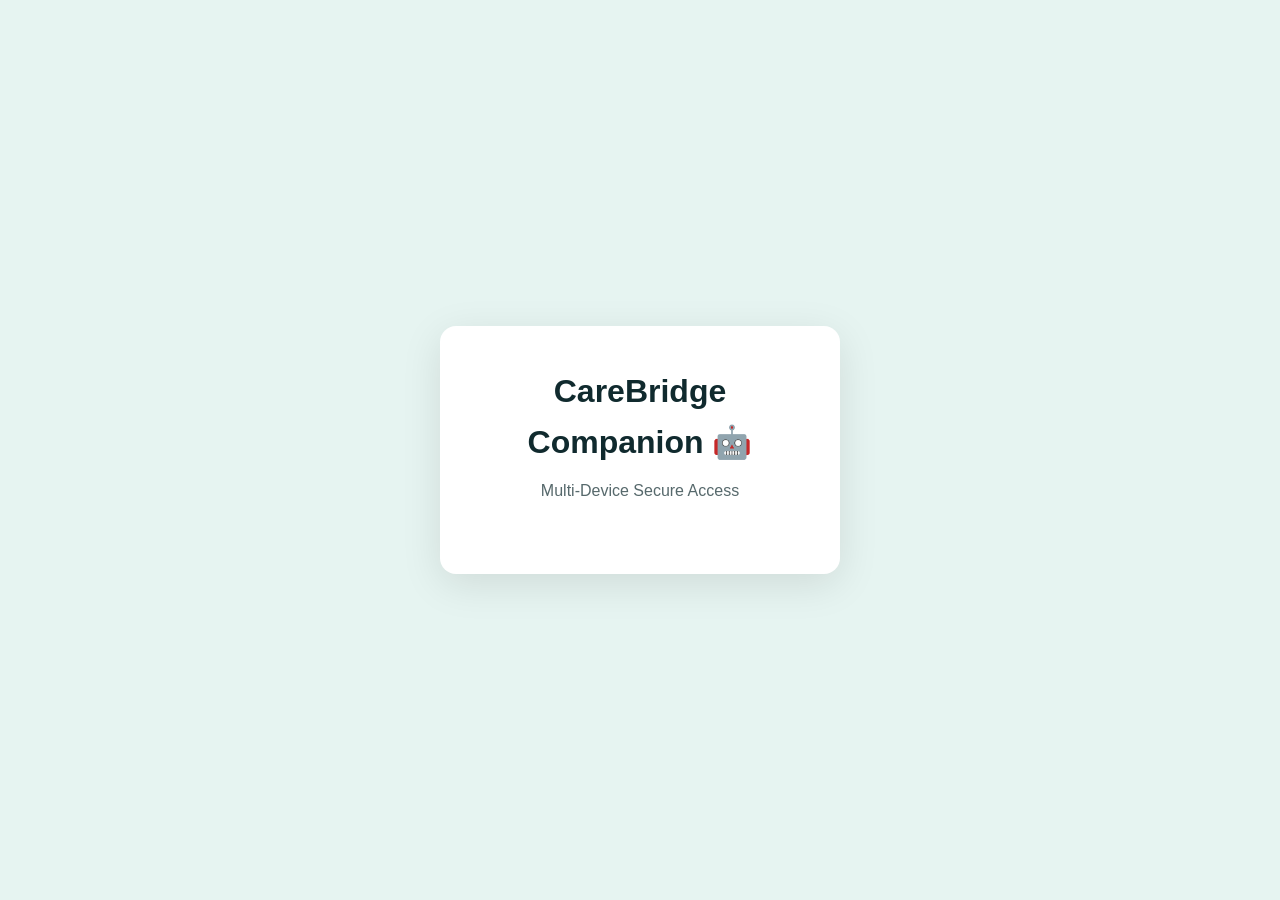
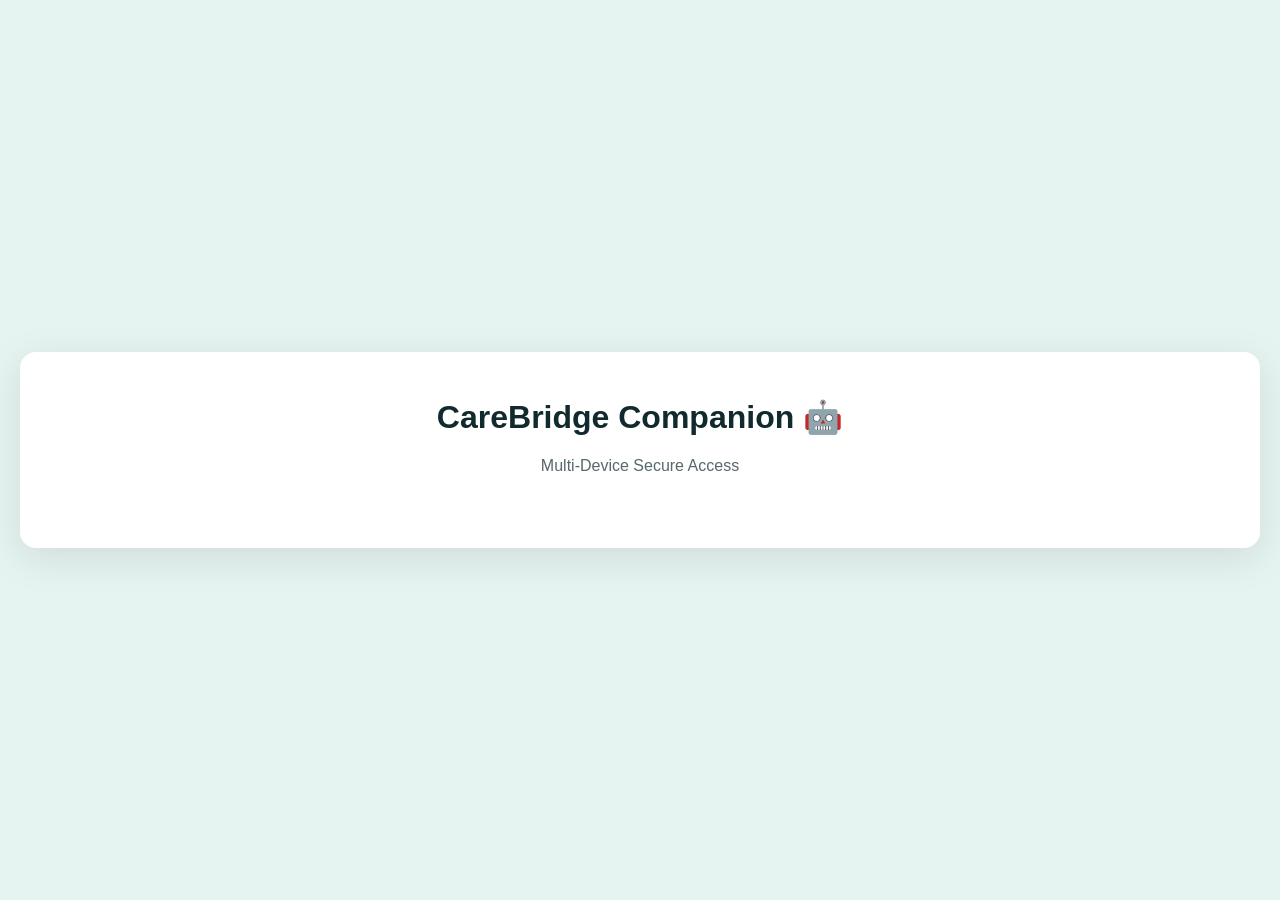

Add demo panel and evaluator guidance

--- a/client/styles.css
+++ b/client/styles.css
@@ -98,11 +98,19 @@ body {
   padding: 20px;
 }
 
+.login-layout {
+  width: 100%;
+  max-width: 1180px;
+  display: grid;
+  grid-template-columns: minmax(320px, 420px) minmax(360px, 1fr);
+  gap: 24px;
+  align-items: start;
+}
+
 .login-container {
   background: var(--card-bg);
   border-radius: 16px;
   padding: 40px;
-  max-width: 400px;
   width: 100%;
   box-shadow: 0 10px 40px rgba(0, 0, 0, 0.1);
 }
@@ -218,6 +226,109 @@ body {
 .form-group {
   display: flex;
   align-items: center;
+}
+
+.demo-checkbox-row {
+  justify-content: flex-start;
+}
+
+.demo-checkbox-row label {
+  display: inline-flex;
+  align-items: center;
+  gap: 8px;
+  font-weight: 500;
+}
+
+.demo-launch-panel {
+  background:
+    radial-gradient(circle at top right, rgba(44, 122, 123, 0.2), transparent 38%),
+    linear-gradient(180deg, rgba(255, 255, 255, 0.96), rgba(240, 249, 250, 0.96));
+  border: 1px solid rgba(44, 122, 123, 0.14);
+  border-radius: 20px;
+  padding: 28px;
+  box-shadow: 0 16px 44px rgba(16, 42, 46, 0.12);
+}
+
+.demo-panel-header {
+  margin-bottom: 22px;
+}
+
+.demo-panel-header h2 {
+  font-size: 28px;
+  line-height: 1.1;
+  margin: 12px 0 10px;
+}
+
+.demo-panel-header p {
+  color: rgba(16, 42, 46, 0.75);
+  max-width: 48ch;
+}
+
+.demo-badge {
+  display: inline-flex;
+  align-items: center;
+  gap: 6px;
+  padding: 6px 10px;
+  border-radius: 999px;
+  background: rgba(44, 122, 123, 0.12);
+  color: var(--accent-color);
+  font-size: 12px;
+  font-weight: 700;
+  letter-spacing: 0.08em;
+  text-transform: uppercase;
+}
+
+.demo-status {
+  padding: 14px 16px;
+  border-radius: 12px;
+  font-size: 14px;
+  font-weight: 600;
+  margin-bottom: 22px;
+}
+
+.demo-status-checking {
+  background: rgba(255, 193, 7, 0.14);
+  color: #7a5d00;
+}
+
+.demo-status-live {
+  background: rgba(46, 125, 50, 0.12);
+  color: #206728;
+}
+
+.demo-status-fallback {
+  background: rgba(229, 57, 53, 0.1);
+  color: #a22a29;
+}
+
+.demo-panel-section + .demo-panel-section {
+  margin-top: 24px;
+}
+
+.demo-panel-section h3 {
+  font-size: 16px;
+  margin-bottom: 12px;
+}
+
+.demo-flow-list,
+.demo-talking-points {
+  padding-left: 18px;
+  color: rgba(16, 42, 46, 0.85);
+}
+
+.demo-flow-list li,
+.demo-talking-points li {
+  margin-bottom: 8px;
+}
+
+.demo-action-grid {
+  display: grid;
+  grid-template-columns: repeat(2, minmax(0, 1fr));
+  gap: 12px;
+}
+
+.demo-action-grid .btn {
+  width: 100%;
 }
 
 .form-group input[type="checkbox"] + label {
@@ -452,6 +563,52 @@ body {
   justify-content: space-between;
   align-items: center;
   box-shadow: 0 2px 8px rgba(0, 0, 0, 0.1);
+}
+
+.demo-control-panel {
+  display: grid;
+  grid-template-columns: minmax(0, 1.4fr) minmax(260px, 1fr);
+  gap: 18px;
+  margin: 18px 20px 0;
+  padding: 18px 20px;
+  border-radius: 16px;
+  background: linear-gradient(135deg, rgba(255, 255, 255, 0.95), rgba(240, 249, 250, 0.95));
+  border: 1px solid rgba(44, 122, 123, 0.14);
+  box-shadow: 0 10px 24px rgba(16, 42, 46, 0.08);
+}
+
+.demo-control-copy h2 {
+  font-size: 20px;
+  margin: 10px 0 8px;
+}
+
+.demo-control-copy p {
+  color: rgba(16, 42, 46, 0.78);
+  font-size: 14px;
+}
+
+.demo-prompt-grid {
+  display: grid;
+  gap: 10px;
+  align-content: start;
+}
+
+.demo-prompt-btn {
+  padding: 12px 14px;
+  border: 1px solid rgba(44, 122, 123, 0.22);
+  border-radius: 12px;
+  background: rgba(255, 255, 255, 0.86);
+  color: var(--text-color);
+  cursor: pointer;
+  text-align: left;
+  font: inherit;
+  transition: transform 0.2s ease, border-color 0.2s ease, box-shadow 0.2s ease;
+}
+
+.demo-prompt-btn:hover {
+  transform: translateY(-1px);
+  border-color: var(--accent-color);
+  box-shadow: 0 8px 18px rgba(44, 122, 123, 0.08);
 }
 
 .header-content {
@@ -769,6 +926,20 @@ body {
    RESPONSIVE
    ============================================ */
 @media (max-width: 768px) {
+  .login-layout {
+    grid-template-columns: 1fr;
+  }
+
+  .login-container,
+  .demo-launch-panel {
+    padding: 24px;
+  }
+
+  .demo-action-grid,
+  .demo-control-panel {
+    grid-template-columns: 1fr;
+  }
+
   .setup-container {
     padding: 20px;
   }
@@ -799,6 +970,14 @@ body {
 }
 
 @media (max-width: 480px) {
+  .demo-panel-header h2 {
+    font-size: 24px;
+  }
+
+  .demo-launch-panel {
+    padding: 20px;
+  }
+
   .setup-container {
     padding: 15px;
   }
